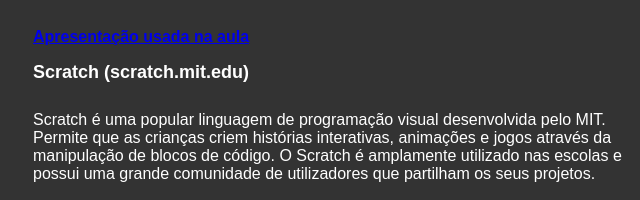
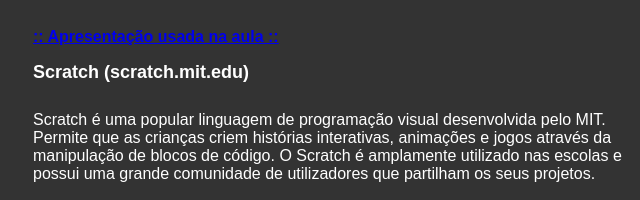
Before and after one commit to Takumy/kids-resources, a plain HTML site: page index.html in a window 1280 px wide. Shown: the top 200 px of the page, 307-947 px from the left. Drawn offline with Linux system fonts and the light colour scheme.

Commit message:
Update index.html

```diff
--- a/index.html
+++ b/index.html
@@ -43,7 +43,7 @@
 </head>
 <body>
   <div class="container">
-     <a href="https://docs.google.com/presentation/d/1lB7ZSWQQgU0BtIIAf2vlUDQDGn85-q3NYiokxxJ6Euo/edit?usp=sharing"><strong>Apresentação usada na aula</strong></a>
+     <a href="https://docs.google.com/presentation/d/1lB7ZSWQQgU0BtIIAf2vlUDQDGn85-q3NYiokxxJ6Euo/edit?usp=sharing"><strong>:: Apresentação usada na aula ::</strong></a>
 
     <ul>
       <li>
```
